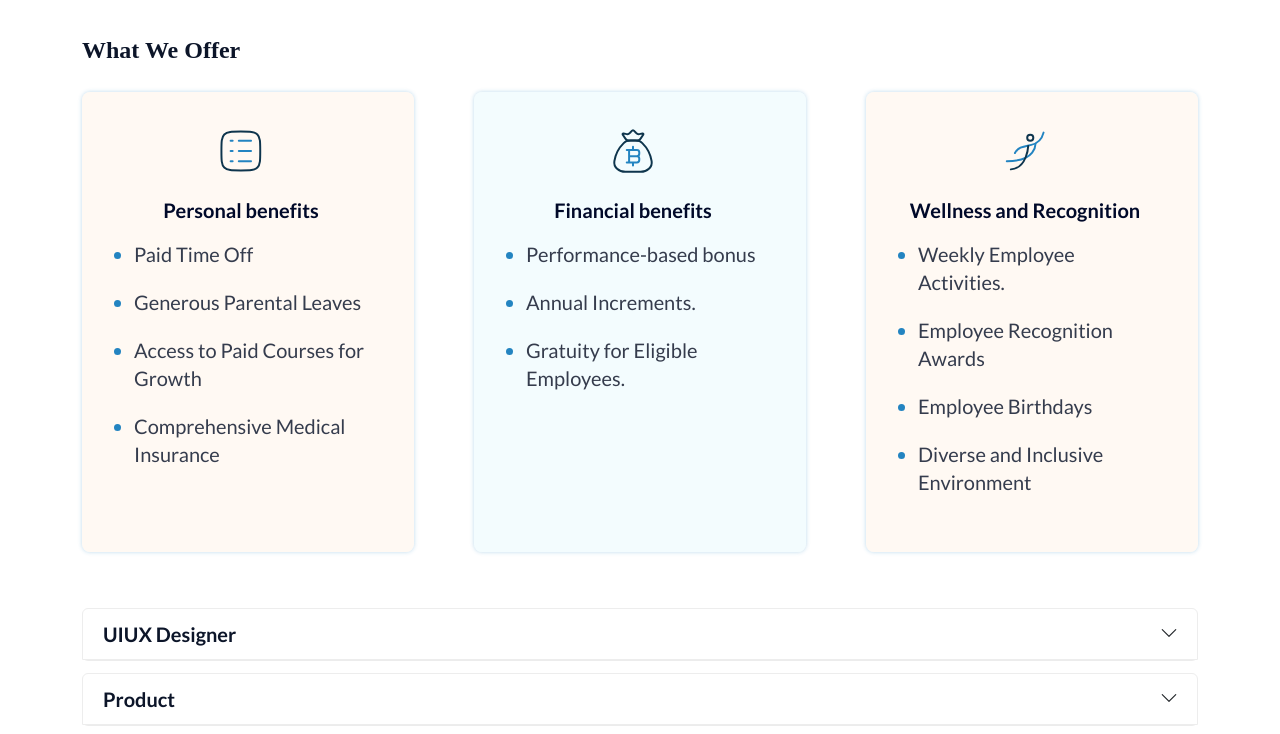
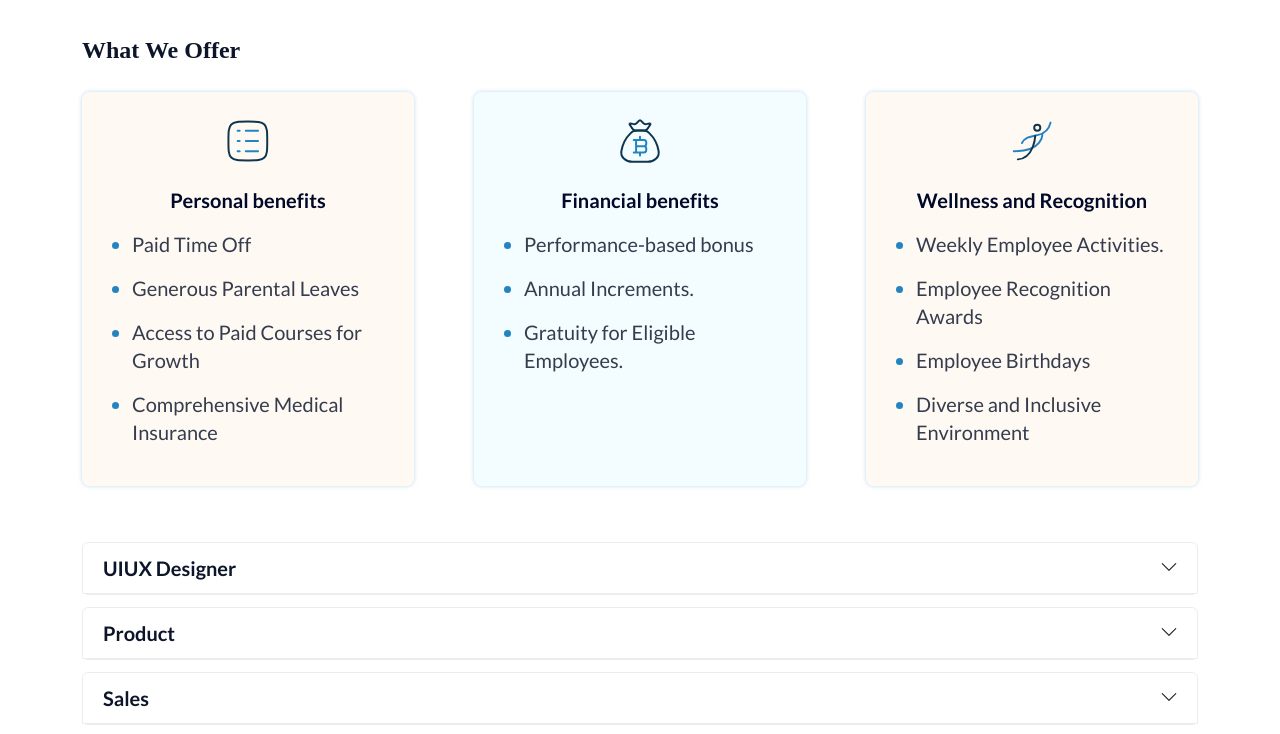
Before and after one commit to tahzeebsat/company-profile, a plain HTML site: page career-page.html in a window 1280 px wide. Shown: the part 545-1279 px from the top of the page. Drawn offline with nearby package versions, Linux system fonts and the light colour scheme; a web font is replaced by a local one.

Commit message:
update css

```diff
--- a/assets/styles/careers-page.css
+++ b/assets/styles/careers-page.css
@@ -49,7 +49,7 @@
     font-weight: 400;
     line-height: 28px;
     color: #353C4D;
-    margin-bottom: 20px;
+    margin-bottom: 16px;
 }
 
 .offer-para::marker {
@@ -127,7 +127,7 @@
     box-shadow: 0px 0px 4px 0px #2384C14D;
     border: unset;
     border-radius: 8px;
-    padding: 34px 34px 20px 20px;
+    padding: 24px 18px 24px 18px;
     height: 100%;
     min-width: 250px;
 
@@ -138,7 +138,7 @@
     box-shadow: 0px 0px 4px 0px #2384C14D;
     border: unset;
     border-radius: 8px;
-    padding: 34px 34px 20px 20px;
+    padding: 24px 18px 24px 18px;
     height: 100%;
     min-width: 250px;
 
@@ -149,7 +149,7 @@
     box-shadow: 0px 0px 4px 0px #2384C14D;
     border: unset;
     border-radius: 8px;
-    padding: 34px 34px 20px 20px;
+    padding: 24px 18px 24px 18px;
     height: 100%;
     min-width: 250px;
 
--- a/career-page.html
+++ b/career-page.html
@@ -94,7 +94,7 @@
                 <div class="card benefits-card">
                     <img src="assets/images/common/icons/career-personal.svg" class="career-icons" alt="">
                     <p class="benefits-card-para">Personal benefits</p>
-                    <ul class="d-grid justify-content-center">
+                    <ul class="d-grid justify-content-center mb-0">
                         <li class="offer-para">Paid Time Off</li>
                         <li class="offer-para">Generous Parental Leaves</li>
                         <li class="offer-para">Access to Paid Courses for Growth</li>
@@ -106,7 +106,7 @@
                 <div class="card Financial-card">
                     <img src="assets/images/common/icons/career-bitcoin.svg" class="career-icons" alt="">
                     <p class="benefits-card-para">Financial benefits</p>
-                    <ul class="d-grid justify-content-center">
+                    <ul class="d-grid justify-content-center mb-0">
                         <li class="offer-para">Performance-based bonus</li>
                         <li class="offer-para">Annual Increments.</li>
                         <li class="offer-para">Gratuity for Eligible Employees.</li>
@@ -117,7 +117,7 @@
                 <div class="card benefits-card">
                     <img src="assets/images/common/icons/career-flying-human.svg" class="career-icons" alt="">
                     <p class="benefits-card-para">Wellness and Recognition </p>
-                    <ul class="d-grid justify-content-center">
+                    <ul class="d-grid justify-content-center mb-0">
                         <li class="offer-para">Weekly Employee Activities.</li>
                         <li class="offer-para">Employee Recognition Awards</li>
                         <li class="offer-para">Employee Birthdays</li>
```
